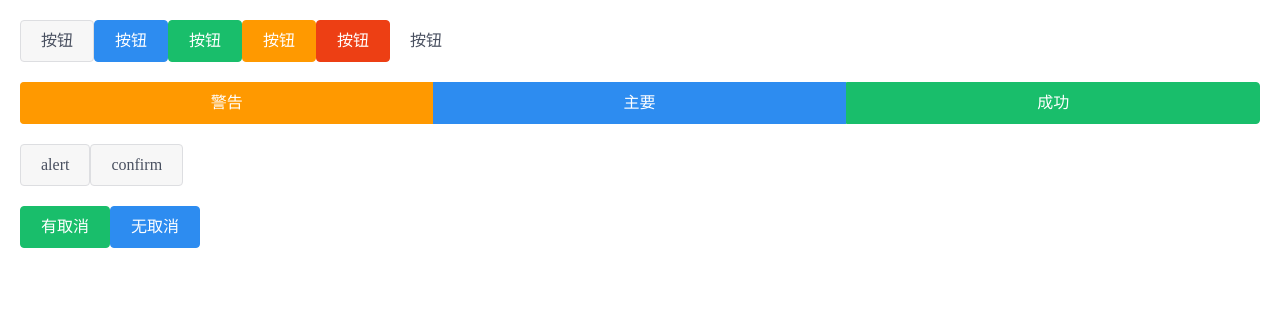
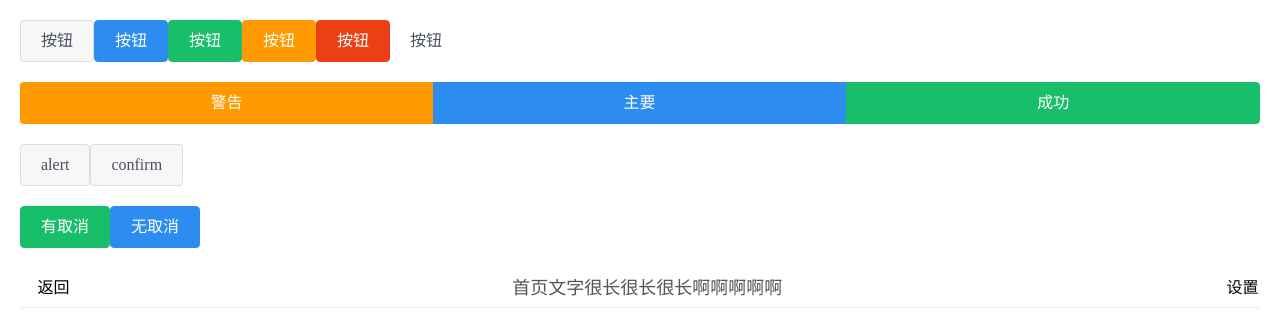
Before and after one commit to JoeeeeeWu/wui, a Vue app: page /#/ in a window 1280 px wide. Shown: the top 334 px of the page. Built offline with nearby package versions, Linux system fonts and the light colour scheme; the HTML template or start-up script is replaced by a standard one; a web font is replaced by a local one.

Commit message:
添加nvabar

```diff
--- /dev/null
+++ b/src/comps/components/navbar/index.js
@@ -0,0 +1,3 @@
+import Navbar from './navbar';
+
+export default Navbar;
--- /dev/null
+++ b/src/comps/components/navbar/navbar.scss
@@ -0,0 +1,57 @@
+.w__navbar{
+  @include size(100%,4rem);
+  background-color: $body-background;
+  position: relative;
+  user-select: none;
+  text-align: center;
+  line-height: 4rem;
+  display: flex;
+
+  &:after{
+      content: "";
+      position: absolute;
+      bottom: 0;
+      left: 0;
+      width: 100%;
+      border-bottom: $border-width-default $border-style-default $border-color-base;
+      transform: scaleY(.5);
+      transform-origin: 0 0;
+  }
+
+  & .w__navbar--left,
+  & .w__navbar--right {
+      font-size: $font-size-base;
+      min-width: 3.5rem;
+  }
+
+  & .w__navbar--left {
+
+      & .w__navbar--icon{
+          margin-left: 5px;
+      }
+  }
+
+  & .w__navbar--right {
+
+      & .w__navbar--icon{
+          margin-right: 5px;
+          font-size: 1.8rem;
+      }
+  }
+
+  & .w__navbar--title {
+      font-size: 1.8rem;
+      white-space: nowrap;
+      overflow: hidden;
+      text-overflow: ellipsis;
+      flex: 1;
+      color: #555;
+      margin: 0 20px;
+
+      & img{
+          max-height: 3.5rem;
+          height: 3.5rem;
+          vertical-align: middle;
+      }
+  }
+}
--- /dev/null
+++ b/src/comps/components/navbar/navbar.vue
@@ -0,0 +1,50 @@
+<template>
+  <header class="w__navbar">
+    <div class="w__navbar--left" @click="leftClick">
+      <i class="w__navbar--icon" :class="leftIcon"></i>
+      <span class="w__navbar--text">{{ leftText }}</span>
+    </div>
+    <div class="w__navbar--title" v-if="title">
+      {{ title }}
+    </div>
+    <div class="w__navbar--right" @click="rightClick">
+      <span class="w__navbar--text">{{ rightText }}</span>
+    </div>
+  </header>
+</template>
+
+<script>
+export default {
+  name: 'w-navbar',
+  props: {
+    leftText: {
+      type: String,
+      default: '',
+    },
+    leftIcon: {
+      type: String,
+      default: '',
+    },
+    rightText: {
+      type: String,
+      default: '',
+    },
+    title: {
+      type: String,
+      default: '',
+    },
+  },
+  methods: {
+    leftClick(e) {
+      this.$emit('leftClick', e);
+    },
+    rightClick(e) {
+      this.$emit('rightClick', e);
+    },
+  },
+};
+</script>
+
+<style lang="scss" scoped>
+
+</style>
--- a/src/comps/index.js
+++ b/src/comps/index.js
@@ -3,11 +3,13 @@ import './styles/index.scss';
 import Button from './components/button';
 import GlobalModal from './components/globalmodal/index';
 import ActionSheet from './components/actionsheet';
+import Navbar from './components/navbar';
 
 const components = {
   Button,
   ButtonGroup: Button.group,
   ActionSheet,
+  Navbar,
 };
 
 const install = (Vue) => {
--- /dev/null
+++ b/src/comps/styles/icon.scss
@@ -0,0 +1,99 @@
+@font-face {
+    font-family: 'iconfont';  /* project id 510640 */
+    src: url('//at.alicdn.com/t/font_510640_53hxz2fcbo5bqpvi.eot');
+    src: url('//at.alicdn.com/t/font_510640_53hxz2fcbo5bqpvi.eot?#iefix') format('embedded-opentype'),
+    url('//at.alicdn.com/t/font_510640_53hxz2fcbo5bqpvi.woff') format('woff'),
+    url('//at.alicdn.com/t/font_510640_53hxz2fcbo5bqpvi.ttf') format('truetype'),
+    url('//at.alicdn.com/t/font_510640_53hxz2fcbo5bqpvi.svg#iconfont') format('svg');
+    font-weight: normal;
+    font-style: normal;
+  }
+
+[class^="w__icon--"], [class*=" w__icon--"]  {
+    font-family:"iconfont" !important;
+    font-size:$font-size-base;
+    font-style:normal;
+    vertical-align: baseline;
+    display: inline-block;
+    -webkit-font-smoothing: antialiased;
+
+}
+
+.w__icon--nochecked:before { content: "\e668"; }
+.w__icon--checked:before { content: "\e730"; }
+
+.w__icon--radio:before { content: "\e6da"; }
+
+.w__icon--phone:before { content: "\e61e"; }
+
+.w__icon--search:before { content: "\e651"; }
+
+.w__icon--close-outline:before { content: "\e634"; }
+.w__icon--close:before { content: "\e627"; }
+
+.w__icon--homefill:before { content: "\e750"; }
+.w__icon--home:before { content: "\e751"; }
+
+.w__icon--myfill:before { content: "\e75d"; }
+.w__icon--my:before { content: "\e75e"; }
+
+.w__icon--userfill:before { content: "\e787"; }
+.w__icon--user:before { content: "\e788"; }
+
+.w__icon--contact:before { content: "\e6c2"; }
+
+.w__icon--link:before { content: "\e646"; }
+
+.w__icon--lock:before { content: "\e6c0"; }
+.w__icon--unlock:before { content: "\e6c3"; }
+
+.w__icon--like:before { content: "\e6a1"; }
+.w__icon--likefill:before { content: "\e60b"; }
+
+.w__icon--date:before { content: "\e613"; }
+
+.w__icon--reduce-outline:before { content: "\e729"; }
+.w__icon--add-outline:before { content: "\e727"; }
+
+.w__icon--reduce:before { content: "\e68e"; }
+.w__icon--add:before { content: "\e67e"; }
+
+.w__icon--edit:before { content: "\e64b"; }
+.w__icon--delete:before { content: "\e68c"; }
+
+.w__icon--photodel:before { content: "\e712"; }
+.w__icon--photo:before { content: "\e663"; }
+
+.w__icon--lbs:before { content: "\e60f"; }
+
+.w__icon--msg:before { content: "\e763"; }
+.w__icon--msgfill:before { content: "\e762"; }
+
+.w__icon--menu:before { content: "\e790"; }
+.w__icon--menumore:before { content: "\e78d"; }
+
+.w__icon--tips:before { content: "\e653"; }
+
+.w__icon--refresh:before { content: "\e782"; }
+
+.w__icon--share:before { content: "\e628"; }
+
+.w__icon--totop:before { content: "\e64e"; }
+
+.w__icon--attachment:before { content: "\e60c"; }
+
+.w__icon--emoji:before { content: "\e64a"; }
+
+.w__icon--qrcode:before { content: "\e642"; }
+.w__icon--scan:before { content: "\e62e"; }
+.w__icon--mall:before { content: "\e63f"; }
+.w__icon--filter:before { content: "\e74a"; }
+.w__icon--sort:before { content: "\e62f"; }
+
+.w__icon--loading{ animation: spin 1250ms linear infinite;}
+.w__icon--loading:before { content: "\e69d";}
+
+.w__icon--left:before { content: "\e681"; }
+.w__icon--right:before { content: "\e687"; }
+.w__icon--up:before { content: "\e67f"; }
+.w__icon--down:before { content: "\e601"; }
--- a/src/comps/styles/index.scss
+++ b/src/comps/styles/index.scss
@@ -3,7 +3,9 @@
 @import "varibles";
 @import "common";
 @import "animation";
+@import "icon";
 
 @import "../components/button/button.scss";
 @import "../components/globalmodal/modal.scss";
 @import "../components/actionsheet/actionsheet.scss";
+@import "../components/navbar/navbar.scss";
--- a/src/router/index.js
+++ b/src/router/index.js
@@ -7,7 +7,7 @@ export default new Router({
   routes: [
     {
       path: '/',
-      name: 'HelloWorld',
+      name: 'home',
       component: () => import('@/views/home'),
     },
   ],
--- a/src/views/home.vue
+++ b/src/views/home.vue
@@ -32,6 +32,16 @@
         :item-list="itemList"
         v-model="actionSheetVisible2"
       ></w-actionsheet>
+    </div>
+    <div class="section">
+      <w-navbar
+        title="首页文字很长很长很长啊啊啊啊啊"
+        left-text="返回"
+        left-icon="w__icon--left"
+        right-text="设置"
+        @leftClick="leftClick"
+        @rightClick="rightClick"
+      ></w-navbar>
     </div>
   </div>
 </template>
@@ -72,6 +82,20 @@ export default {
         color: '#19be6b',
       });
     },
+    leftClick() {
+      this.$modal.alert({
+        title: '提示',
+        content: '点击了navbar左边',
+        color: '#19be6b',
+      });
+    },
+    rightClick() {
+      this.$modal.alert({
+        title: '提示',
+        content: '点击navbar了右边',
+        color: '#19be6b',
+      });
+    },
   },
 };
 </script>
```
